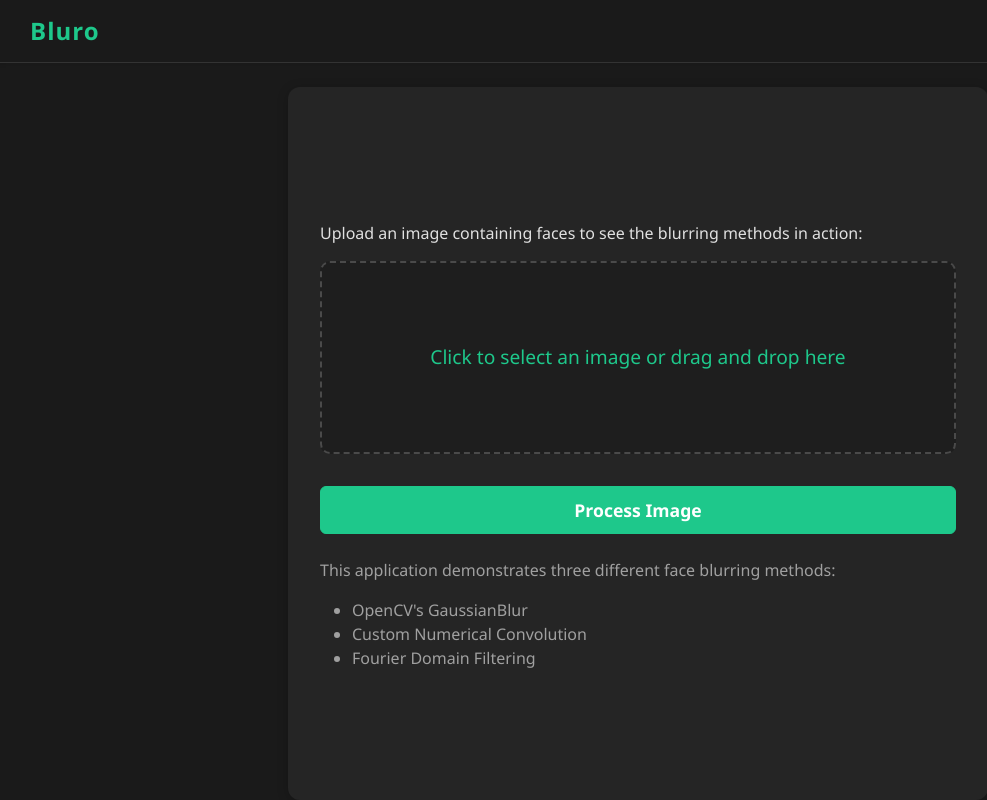
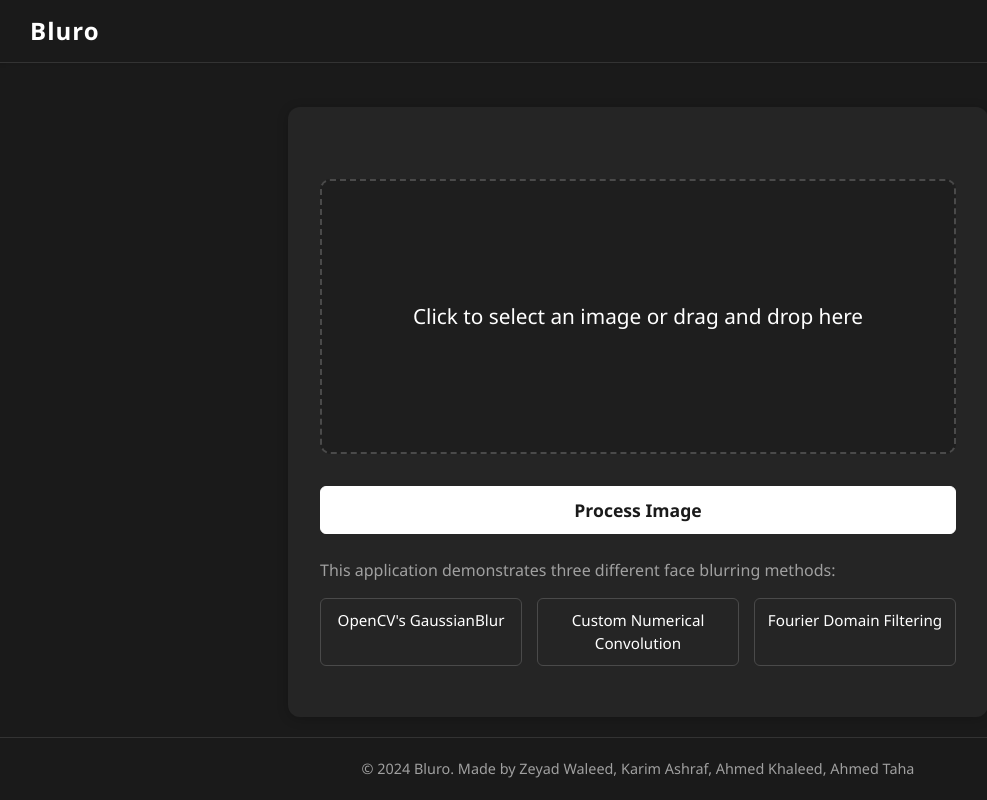
Before and after one commit to Karim-Ashraf1/FaceBlurringUsingNummiricalMethods, a Flask app: page / in a window 1280 px wide. Shown: the whole page, without its empty margins (2-989 px from the left). Run offline with Flask 2, Linux system fonts and the light colour scheme.

Commit message:
chaning ui last update

```diff
--- a/static/css/main.css
+++ b/static/css/main.css
@@ -5,6 +5,9 @@ body {
     min-height: 100vh;
     display: flex;
     flex-direction: column;
+    margin: 0;
+    padding: 0;
+    position: relative;
 }
 
 .container {
@@ -18,13 +21,15 @@ body {
     display: flex;
     flex-direction: column;
     justify-content: center;
+    margin-top: 20px;
+    margin-bottom: 20px;
 }
 
 .upload-area {
     border: 2px dashed #4a4a4a;
     border-radius: 10px;
     background: #1e1e1e;
-    padding: 80px 0;
+    padding: 120px 0;
     text-align: center;
     margin-bottom: 32px;
     cursor: pointer;
@@ -32,34 +37,36 @@ body {
 }
 
 .upload-area:hover {
-    border-color: #1ec88b;
+    border-color: #ffffff;
     background-color: #252525;
 }
 
 .upload-area p {
     margin: 0;
-    color: #1ec88b;
-    font-size: 1.2rem;
+    color: #ffffff;
+    font-size: 1.3rem;
     font-weight: 500;
 }
 
 .btn-primary {
-    background-color: #1ec88b;
-    border-color: #1ec88b;
+    background-color: #ffffff;
+    border-color: #ffffff;
     font-weight: 600;
     font-size: 1.1rem;
     border-radius: 6px;
     padding: 10px 28px;
     transition: background 0.2s;
+    color: #1a1a1a;
 }
 
 .btn-primary:hover {
-    background: #17a97c;
-    border-color: #17a97c;
+    background: #e6e6e6;
+    border-color: #e6e6e6;
+    color: #1a1a1a;
 }
 
 h1 {
-    color: #1ec88b;
+    color: #ffffff;
     margin-bottom: 30px;
     text-align: center;
     font-weight: 700;
@@ -83,7 +90,7 @@ h1 {
 }
 
 .navbar-brand {
-    color: #1ec88b !important;
+    color: #ffffff !important;
     font-size: 1.5rem !important;
     letter-spacing: 1px;
     font-weight: bold;
@@ -91,7 +98,7 @@ h1 {
 }
 
 .navbar-brand:hover {
-    color: #17a97c !important;
+    color: #e6e6e6 !important;
 }
 
 .text-muted {
@@ -103,12 +110,12 @@ h1 {
 }
 
 a {
-    color: #1ec88b;
+    color: #ffffff;
     text-decoration: none;
 }
 
 a:hover {
-    color: #17a97c;
+    color: #e6e6e6;
     text-decoration: underline;
 }
 
@@ -117,3 +124,51 @@ a:hover {
     border-color: #663333;
     color: #ff9999;
 }
+
+.methods-container {
+    display: flex;
+    justify-content: space-between;
+    gap: 15px;
+    margin-top: 15px;
+}
+
+.method-item {
+    flex: 1;
+    padding: 10px;
+    border: 1px solid #4a4a4a;
+    border-radius: 6px;
+    text-align: center;
+    color: #ffffff;
+    font-size: 0.95rem;
+    transition: all 0.2s ease;
+}
+
+.method-item:hover {
+    border-color: #ffffff;
+    background-color: #252525;
+}
+
+.footer {
+    position: relative;
+    width: 100%;
+    padding: 20px 0;
+    background-color: #1a1a1a;
+    border-top: 1px solid #333333;
+    margin-top: auto;
+    z-index: 1000;
+}
+
+.footer .container {
+    max-width: 700px;
+    background: none;
+    box-shadow: none;
+    padding: 0;
+    margin: 0 auto;
+}
+
+.footer p {
+    margin: 0;
+    color: #a0a0a0;
+    font-size: 0.9rem;
+    text-align: center;
+}
--- a/templates/index.html
+++ b/templates/index.html
@@ -26,7 +26,6 @@
 
         <form method="POST" enctype="multipart/form-data">
             <div class="mb-4">
-                <p>Upload an image containing faces to see the blurring methods in action:</p>
                 <div class="upload-area" id="uploadArea">
                     <p>Click to select an image or drag and drop here</p>
                     <input type="file" name="file" id="file" class="visually-hidden" accept=".jpg,.jpeg,.png">
@@ -41,11 +40,11 @@
             <p class="text-muted">
                 This application demonstrates three different face blurring methods:
             </p>
-            <ul class="text-muted">
-                <li>OpenCV's GaussianBlur</li>
-                <li>Custom Numerical Convolution</li>
-                <li>Fourier Domain Filtering</li>
-            </ul>
+            <div class="methods-container">
+                <div class="method-item">OpenCV's GaussianBlur</div>
+                <div class="method-item">Custom Numerical Convolution</div>
+                <div class="method-item">Fourier Domain Filtering</div>
+            </div>
         </div>
     </div>
 
@@ -114,6 +113,11 @@
             }
         });
     </script>
+    <footer class="footer">
+        <div class="container">
+            <p class="text-center">© 2024 Bluro. Made by Zeyad Waleed, Karim Ashraf, Ahmed Khaleed, Ahmed Taha</p>
+        </div>
+    </footer>
 </body>
 
 </html>
--- a/templates/result.html
+++ b/templates/result.html
@@ -43,6 +43,11 @@
             <a href="/" class="btn btn-primary">Process Another Image</a>
         </div>
     </div>
+    <footer class="footer">
+        <div class="container">
+            <p class="text-center">© 2024 Bluro. Made by Zeyad Waleed, Karim Ashraf, Ahmed Khaleed, Ahmed Taha</p>
+        </div>
+    </footer>
 </body>
 
 </html>
```
Also changed, not shown: static/css/result.css (+45 -11 lines).
